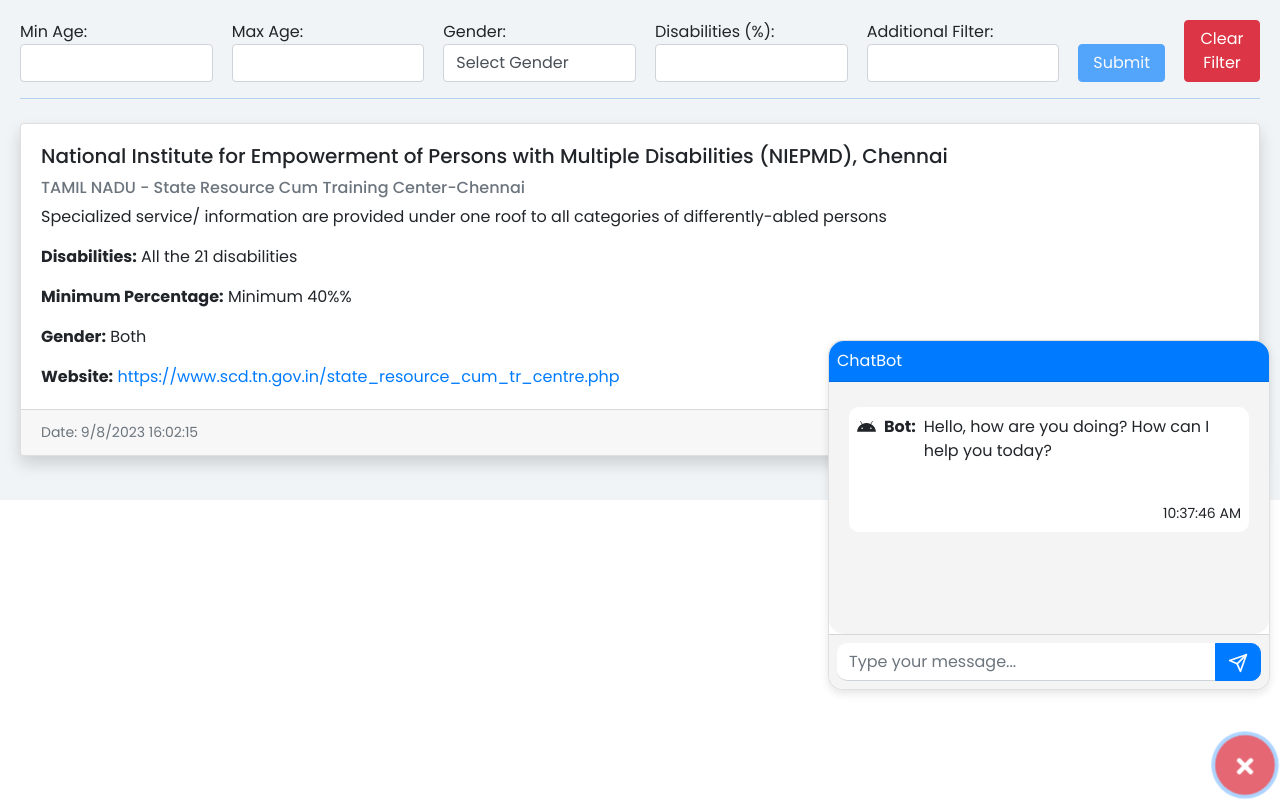
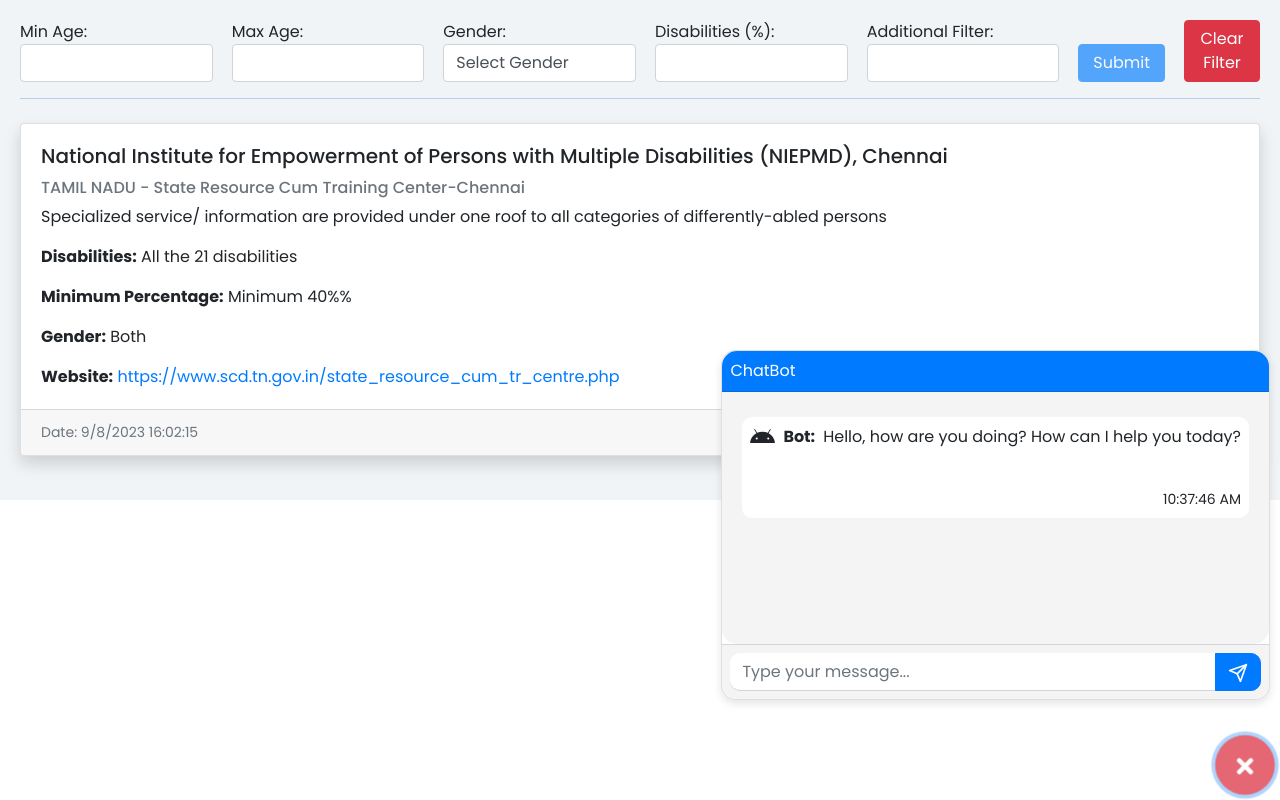
Before and after one commit to jigeshtorchit/scheme-web-app, a React (Create React App) app: page / in a window 1280 px wide. Both pictures are taken after a click on the button 1245 px from the left and 765 px from the top of the page. Built offline with nearby package versions, Linux system fonts and the light colour scheme.

Commit message:
completed chatbot

```diff
--- a/src/components/ChatBot.js
+++ b/src/components/ChatBot.js
@@ -130,8 +130,9 @@ const ChatBot = () => {
             flexDirection: "column",
             boxShadow: "0 4px 8px rgba(0, 0, 0, 0.1)",
             bottom:'100px',
-            height:'350px'
-
+            height:'350px',
+            position:'fixed',
+            right:'10px'
           }}
           >
             <Card.Header
@@ -176,7 +177,7 @@ const ChatBot = () => {
                       display:'flex',
                       flexDirection:'column',
                       justifyContent:'space-around',
-                      width:'400px',
+
                     }}
                   >
                     <div className="d-flex ">
```
